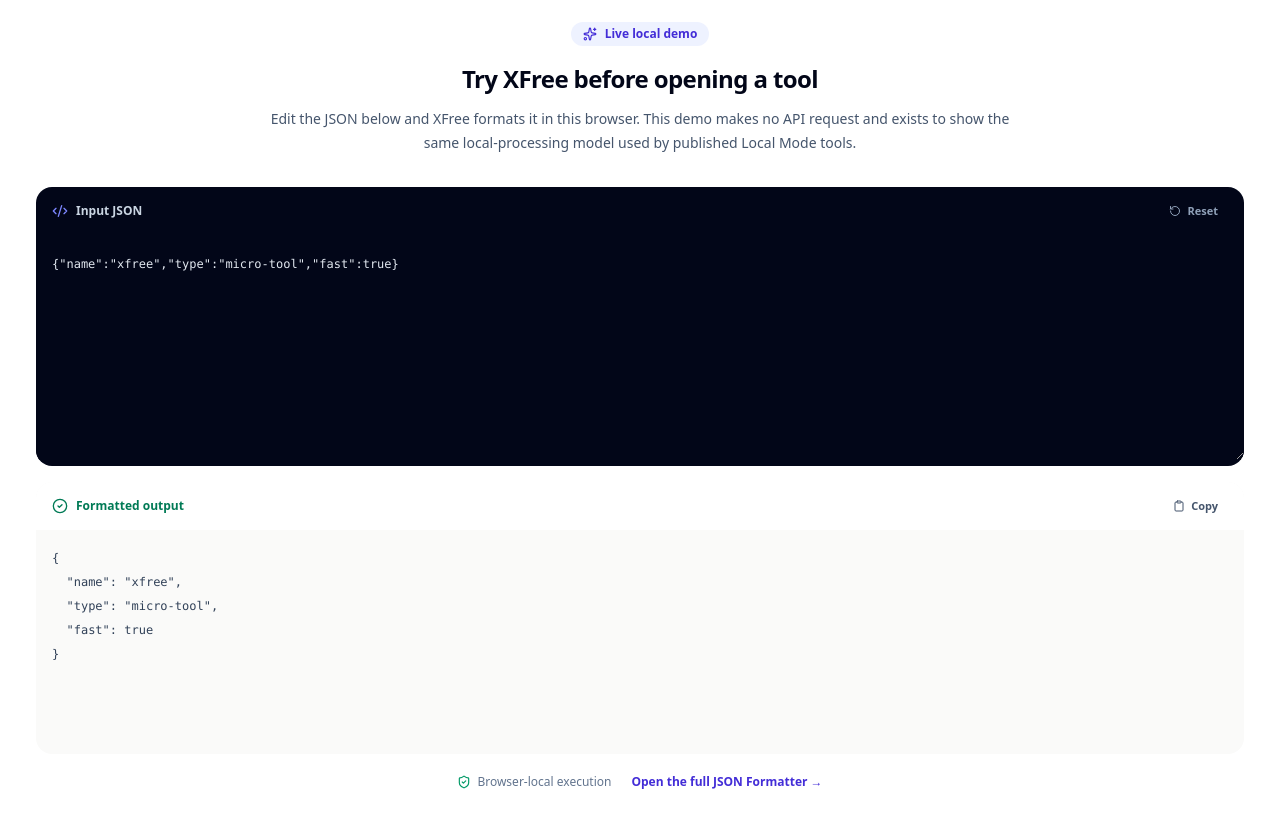
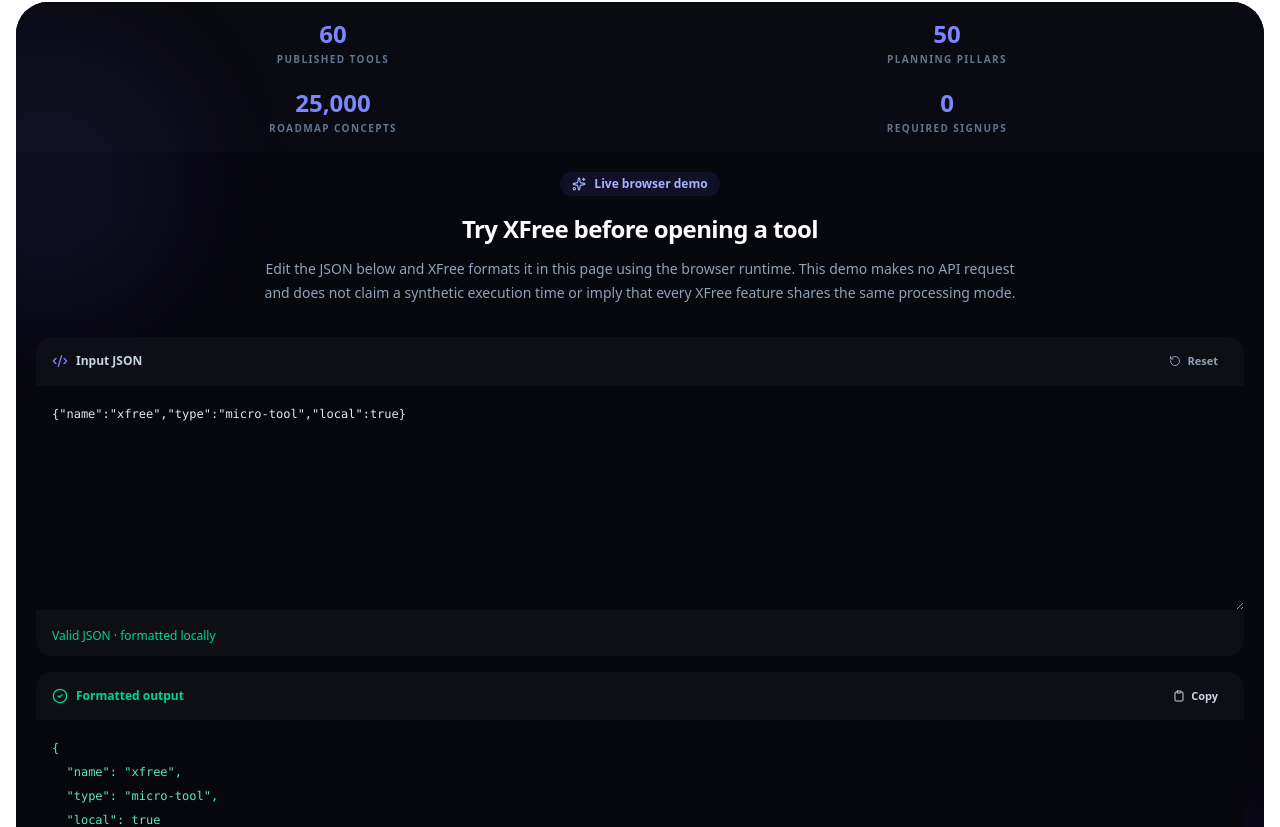
Before and after one commit to CodesbyFebin/xfree, a React (Vite) app: page / in a window 1280 px wide. Shown: the part 1758-2585 px from the top of the page. Built offline with nearby package versions, Linux system fonts and the light colour scheme.

Commit message:
design(home): adapt live playground to dark indigo reference

```diff
--- a/src/components/HomeLivePlayground.tsx
+++ b/src/components/HomeLivePlayground.tsx
@@ -1,7 +1,9 @@
 import React, { useMemo, useState } from "react";
 import { CheckCircle2, Clipboard, Code2, RotateCcw, ShieldCheck, Sparkles } from "lucide-react";
+import { PUBLIC_TOOLS } from "../data/publicTools";
+import { PILLARS_50, ROADMAP_CONCEPT_COUNT } from "../data/masterBlueprint";
 
-const DEFAULT_INPUT = '{"name":"xfree","type":"micro-tool","fast":true}';
+const DEFAULT_INPUT = '{"name":"xfree","type":"micro-tool","local":true}';
 
 export function HomeLivePlayground() {
   const [input, setInput] = useState(DEFAULT_INPUT);
@@ -31,28 +33,52 @@
     window.setTimeout(() => setCopied(false), 1400);
   };
 
+  const metrics = [
+    { value: PUBLIC_TOOLS.length.toLocaleString(), label: "Published tools" },
+    { value: PILLARS_50.length.toLocaleString(), label: "Planning pillars" },
+    { value: ROADMAP_CONCEPT_COUNT.toLocaleString(), label: "Roadmap concepts" },
+    { value: "0", label: "Required signups" },
+  ];
+
   return (
-    <section className="rounded-[2rem] border border-slate-200 bg-white p-5 shadow-sm sm:p-8 lg:p-10" aria-labelledby="home-playground-heading">
-      <div className="mx-auto max-w-3xl text-center">
-        <span className="inline-flex items-center gap-2 rounded-full border border-indigo-200 bg-indigo-50 px-3 py-1 text-xs font-bold text-indigo-700">
+    <section className="overflow-hidden rounded-[2rem] border border-slate-800 bg-[#07070e] text-slate-200 shadow-2xl shadow-indigo-950/10" aria-labelledby="home-playground-heading">
+      <div className="border-b border-slate-800/80 bg-[#0a0a12] px-5 py-4 sm:px-8">
+        <dl className="grid grid-cols-2 gap-5 md:grid-cols-4">
+          {metrics.map((metric) => (
+            <div key={metric.label} className="text-center md:text-left">
+              <dd className="text-2xl font-black text-indigo-400">{metric.value}</dd>
+              <dt className="mt-0.5 text-[10px] font-bold uppercase tracking-[0.14em] text-slate-500">{metric.label}</dt>
+            </div>
+          ))}
+        </dl>
+      </div>
+
+      <div className="relative p-5 sm:p-8 lg:p-10">
+        <div className="pointer-events-none absolute -left-24 -top-24 h-64 w-64 rounded-full bg-indigo-500/10 blur-3xl" aria-hidden="true" />
+        <div className="pointer-events-none absolute -bottom-32 -right-20 h-72 w-72 rounded-full bg-violet-500/10 blur-3xl" aria-hidden="true" />
+
+        <div className="relative mx-auto max-w-3xl text-center">
+          <span className="inline-flex items-center gap-2 rounded-full border border-indigo-500/20 bg-indigo-500/10 px-3 py-1 text-xs font-bold text-indigo-300">
             <Sparkles className="h-3.5 w-3.5" />
-          Live local demo
+            Live browser demo
           </span>
-        <h2 id="home-playground-heading" className="mt-4 text-2xl font-black tracking-tight text-slate-950 sm:text-3xl">
+          <h2 id="home-playground-heading" className="mt-4 text-2xl font-black tracking-tight text-white sm:text-3xl">
             Try XFree before opening a tool
           </h2>
-        <p className="mt-3 text-sm leading-6 text-slate-600 sm:text-base">
-          Edit the JSON below and XFree formats it in this browser. This demo makes no API request and exists to show the same local-processing model used by published Local Mode tools.
+          <p className="mt-3 text-sm leading-6 text-slate-400 sm:text-base">
+            Edit the JSON below and XFree formats it in this page using the browser runtime. This demo makes no API request and does not claim a synthetic execution time or imply that every XFree feature shares the same processing mode.
           </p>
         </div>
 
-      <div className="mt-8 grid gap-4 lg:grid-cols-2">
-        <article className="overflow-hidden rounded-2xl border border-slate-200 bg-slate-950 shadow-sm">
+        <div className="relative mt-8 grid gap-4 lg:grid-cols-2">
+          <article className="overflow-hidden rounded-2xl border border-slate-800 bg-[#0f0f17]/90 shadow-sm">
             <div className="flex items-center justify-between border-b border-slate-800 px-4 py-3">
               <div className="flex items-center gap-2 text-xs font-semibold text-slate-300">
                 <Code2 className="h-4 w-4 text-indigo-400" />
                 Input JSON
               </div>
+              <div className="flex items-center gap-2">
+                <span className="hidden rounded-md border border-emerald-500/20 bg-emerald-500/10 px-2 py-0.5 text-[10px] font-bold text-emerald-400 sm:inline">LOCAL DEMO</span>
                 <button
                   type="button"
                   onClick={() => setInput(DEFAULT_INPUT)}
@@ -61,19 +87,21 @@
                   <RotateCcw className="h-3 w-3" /> Reset
                 </button>
               </div>
+            </div>
             <label htmlFor="home-json-demo" className="sr-only">JSON input</label>
             <textarea
               id="home-json-demo"
               value={input}
               onChange={(event) => setInput(event.target.value)}
               spellCheck={false}
-            className="min-h-56 w-full resize-y bg-slate-950 p-4 font-mono text-xs leading-6 text-slate-200 outline-none focus:ring-2 focus:ring-inset focus:ring-indigo-500/40"
+              className="min-h-56 w-full resize-y bg-[#07070e] p-4 font-mono text-xs leading-6 text-slate-200 outline-none focus:ring-2 focus:ring-inset focus:ring-indigo-500/40"
             />
+            <p className={`border-t border-slate-800 px-4 py-3 text-xs ${result.valid ? "text-emerald-400" : "text-rose-400"}`} role="status" aria-live="polite">{result.message}</p>
           </article>
 
-        <article className="overflow-hidden rounded-2xl border border-slate-200 bg-stone-50 shadow-sm">
-          <div className="flex items-center justify-between border-b border-slate-200 bg-white px-4 py-3">
-            <div className={`flex items-center gap-2 text-xs font-semibold ${result.valid ? "text-emerald-700" : "text-rose-700"}`}>
+          <article className="overflow-hidden rounded-2xl border border-slate-800 bg-[#0f0f17]/90 shadow-sm">
+            <div className="flex items-center justify-between border-b border-slate-800 px-4 py-3">
+              <div className={`flex items-center gap-2 text-xs font-semibold ${result.valid ? "text-emerald-400" : "text-rose-400"}`}>
                 {result.valid ? <CheckCircle2 className="h-4 w-4" /> : <Code2 className="h-4 w-4" />}
                 {result.valid ? "Formatted output" : "Fix the input"}
               </div>
@@ -81,24 +109,25 @@
                 type="button"
                 onClick={() => void copyOutput()}
                 disabled={!result.valid}
-              className="inline-flex items-center gap-1.5 rounded-lg border border-slate-200 bg-white px-2.5 py-1 text-[11px] font-semibold text-slate-600 transition hover:border-indigo-300 hover:text-indigo-700 disabled:cursor-not-allowed disabled:opacity-40"
+                className="inline-flex items-center gap-1.5 rounded-lg border border-slate-700 px-2.5 py-1 text-[11px] font-semibold text-slate-300 transition hover:border-indigo-500/50 hover:text-indigo-200 disabled:cursor-not-allowed disabled:opacity-40"
               >
                 <Clipboard className="h-3 w-3" /> {copied ? "Copied" : "Copy"}
               </button>
             </div>
             {result.valid ? (
-            <pre className="min-h-56 overflow-auto whitespace-pre-wrap break-words p-4 font-mono text-xs leading-6 text-slate-700">{result.output}</pre>
+              <pre className="min-h-56 overflow-auto whitespace-pre-wrap break-words bg-[#07070e] p-4 font-mono text-xs leading-6 text-emerald-300">{result.output}</pre>
             ) : (
-            <div className="min-h-56 p-4">
-              <p className="rounded-xl border border-rose-200 bg-rose-50 p-3 font-mono text-xs leading-5 text-rose-700">{result.message}</p>
+              <div className="min-h-56 bg-[#07070e] p-4">
+                <p className="rounded-xl border border-rose-500/20 bg-rose-500/10 p-3 font-mono text-xs leading-5 text-rose-300">{result.message}</p>
               </div>
             )}
           </article>
         </div>
 
-      <div className="mt-5 flex flex-wrap items-center justify-center gap-x-5 gap-y-2 text-xs text-slate-500">
-        <span className="inline-flex items-center gap-1.5"><ShieldCheck className="h-3.5 w-3.5 text-emerald-600" /> Browser-local execution</span>
-        <a href="/tools/json-formatter" className="font-semibold text-indigo-700 hover:text-indigo-800">Open the full JSON Formatter →</a>
+        <div className="relative mt-5 flex flex-wrap items-center justify-center gap-x-5 gap-y-2 text-xs text-slate-500">
+          <span className="inline-flex items-center gap-1.5"><ShieldCheck className="h-3.5 w-3.5 text-emerald-500" /> Browser parser · no upload for this demo</span>
+          <a href="/tools/json-formatter" className="font-semibold text-indigo-300 hover:text-indigo-200">Open the full JSON Formatter →</a>
+        </div>
       </div>
     </section>
   );
```
Lines whose indentation alone changed are shown as unchanged.
